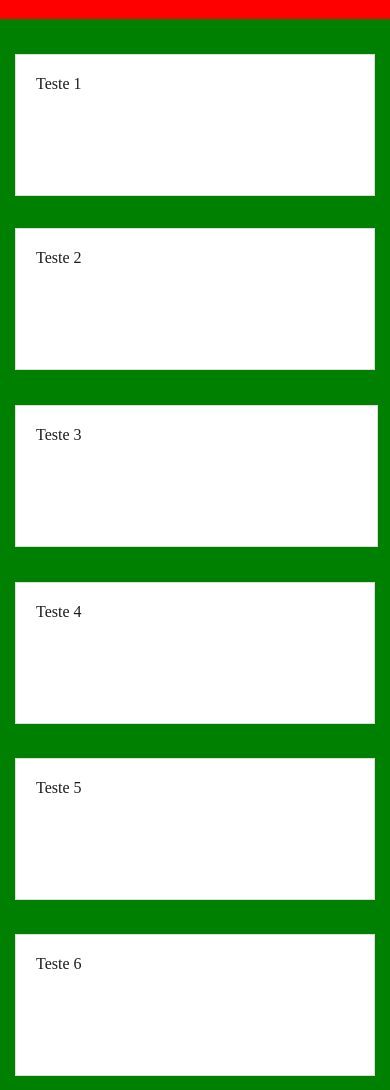
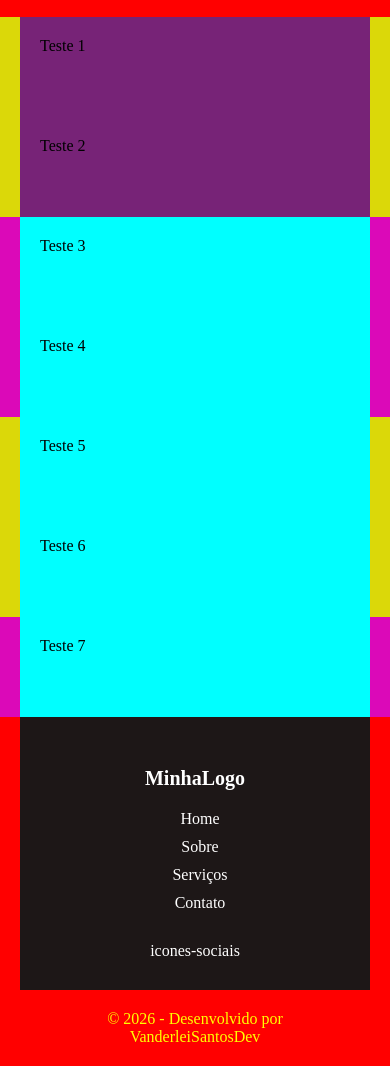
Before and after one commit to VanderleiSantosDev/landing_page_1, a plain HTML site: page index.html in a window 390 px wide. Shown: the part 71-1161 px from the top of the page. After the commit the page ends 1137 px from the top, so only its background shows below. Drawn offline with Linux system fonts and the light colour scheme.

Commit message:
Atualização da landing page 003

```diff
--- a/css/style.css
+++ b/css/style.css
@@ -1,11 +1,12 @@
 /*FOLHA DE ESTILO CSS*/
+* {
+  box-sizing: border-box;
+  margin:0px;
+  padding:0px;
+}
 
-html,
-body {
-  margin: 0px;
-  height: 100%;
-  padding: 0px;
-}
+html,body {
+  height: 100%;}
 
 
 /*DOCUMENTO*/
@@ -13,69 +14,67 @@ body {
 .container {
   display: flex;
   flex-direction: column;
-  min-height: 100vh;
-
-}
+  min-height: 100vh;}
 
 
 /*HEADER*/
 
 .header {
   display: flex;
-  justify-content: center; /* centraliza o conteúdo */
+  justify-content: center;
+  /* centraliza o conteúdo */
   align-items: center;
   background: red;
   height: 100px;
-  padding:20px;
+  padding: 0px;
 }
+
 
 /*MENU*/
 
-nav {
+.nav-topo {
   display: flex;
-  justify-content: space-between;
-
+  justify-content: row;
+  align-items: center;
   padding: 10px 0px;
   color: #fff;
-  width: 1200px; /* limite de largura */
+  width: 1200px;
   background: #1d1717;
 }
 
 .logo {
   font-size: 20px;
   font-weight: bold;
+  width: 400px;
+  text-align: left;
+}
+
+.menu-social {
+  width: 300px;
+  text-align: center;
 }
 
 .menu {
   display: flex;
+  flex-direction: row;
+  justify-content: flex-end;
+  align-items: center;
   list-style: none;
+  width: 500px;
   margin: 0;
   padding: 0;
 }
 
-.menu li{
+.menu li {
   position: relative;
 }
 
-.menu a{
+.menu a {
   display: block;
   padding: 0px 10px 0px 10px;
   color: #fff;
   text-decoration: none;
-  position: relative; /* necessário para o ::before */
-}
-
-.menu li + li a::before{
-  content: "";
-  position: absolute;
-  left: 0;
-  top: 25%;       /*controla onde começa*/
-  height: 50%;    /*controla o tamanho vertical*/
-  border-left: 1px solid #ccc;
-}
-
-.menu > li.m-ult-f a{
-  padding-right: 0px !important;
+  position: relative;
 }
 
 .menu-toggle {
@@ -91,126 +90,352 @@ nav {
 
 /*MAIN */
 
-main {
-  flex: 1;
+.main {
+  display: grid;
+  grid-template-columns: 1fr;
+  width: 100%;
+  height: auto;
+}
+
+
+/* PRIMEIRA SESSÃO*/
+
+.primeira-section {
   display: flex;
-  flex-direction: column;
+  flex-direction: row;
+  justify-content: center;
+  align-items: center;
+  width: 100%;
+  height: auto;
+  background: rgb(219, 216, 9);
+}
+
+.box-01 {
+  display: flex;
+  flex-direction: row;
+  width: 1200px;
+  height: auto;
 
 }
 
-.primeira-section{
+.primeira-section .box-01 .item-box-01 {
+  width: 50%;
+  background-color: aqua;
+  min-height: 100px;
+  padding: 20px;
+}
+
+
+/* SEGUNDA SESSÃO*/
+
+.segunda-section {
+  display: flex;
+  flex-direction: column;
+  justify-content: center;
+  align-items: center;
   width: 100%;
   height: auto;
-  background: green;
-  padding-top:20px;
+  background: rgb(219, 9, 184);
+}
+
+.box-02 {
+  display: flex;
+  flex-direction: column;
+  width: 1200px;
+  height: auto;
+}
+
+.segunda-section .box-02 .item-box-02 {
+  width: 100%;
+  background-color: rgb(109, 59, 167);
+  min-height: 100px;
+  padding: 20px;
+}
+
+
+/* TERCEIRA SESSÃO*/
+
+.terceira-section {
+  display: flex;
+  flex-direction: row;
+  justify-content: center;
+  align-items: center;
+  width: 100%;
+  height: auto;
+  background: rgb(219, 216, 9);
 
 }
 
-.segunda-section{
-  width: 100%;
+.box-03 {
+  display: flex;
+  flex-direction: row;
+  width: 1200px;
   height: auto;
-  background: green;
 
 }
 
-.grid {
-
-  display: grid;
-  width: 100%;
-  max-width: 1200px;
-  margin:auto;
-  padding-top:0px;
-  grid-template-columns: 1fr;
-
-
-}
-
-.grid-2,.grid-3 {
-
-  display: grid;
-  padding-top:20px;
-  max-width: 1200px;
-  margin: auto;
-  grid-template-columns: 1fr;
-
-
-}
-
-.item {
-  background: #fff;
-  height: 100px;
-  padding:20px;
-  text-align: left;
-  color: #1c1c1c;
-  border:1px solid #ddd;
+.terceira-section .box-03 .item-box-03 {
+  width: 50%;
+  background-color: aqua;
+  min-height: 100px;
+  padding: 20px;
 }
 
 
-.primeira-section > .grid > .item{
-  margin:15px 15px 17px 15px;
-}
-.segunda-section > .grid-2 > .item{
-  margin:-2px 12px 5px 15px;
-}
-.segunda-section > .grid-3 > .item{
-  margin:10px 15px 7px 15px;
-}
-.primeira-section > .grid-4 > .item{
-  margin:7px 15px 27px 15px;
+/* QUARTA SESSÃO*/
+
+.quarta-section {
+  display: flex;
+  flex-direction: column;
+  justify-content: center;
+  align-items: center;
+  width: 100%;
+  height: auto;
+  background: rgb(219, 9, 184);
 }
 
-.primeira-section > .grid-4{
-  padding-bottom: 9px;
+.box-04 {
+  display: flex;
+  flex-direction: column;
+  width: 1200px;
+  height: auto;
 }
 
-
+.quarta-section .box-04 .item-box-04 {
+  width: 100%;
+  background-color: rgb(109, 59, 167);
+  min-height: 100px;
+  padding: 20px;}
 
 
 /*FOOTER*/
 
 .footer {
   display: grid;
+  place-items: center;
   grid-template-columns: 1fr;
-  align-items: center;
-  justify-items: center;
+  width: 100%;
   background: red;
-  min-height: 100px;
+  height: auto;
   margin-top: auto;
-  color:#fff;
+  color: #fff;
+}
+
+.nav-footer {
+  display: flex;
+  flex-direction: row;
+  justify-content: flex-start;
+  align-items: flex-start;
+  padding: 30px 0px;
+  color: #fff;
+  width: 1200px;
+  /* limite de largura */
+  background: #1d1717;
+}
+
+.logo-footer {
+  font-size: 20px;
+  font-weight: bold;
+  width: 40%;
+  text-align: left;
+}
+
+.menu-social-footer {
+  display: flex;
+  flex-direction: row;
+  justify-content: end;
+  align-items: flex-end;
+  width: 40%;
+}
+
+.menu-footer {
+  display: flex;
+  flex-direction: column;
+  justify-content: center;
+  align-items: flex-start;
+  list-style: none;
+  width: 20%;
+  margin: 0;
+  padding: 0;
+}
+
+.menu-footer li {
+  position: relative;
+}
+
+.menu-footer a {
+  display: block;
+  padding: 0px 0px 10px 10px;
+  color: #fff;
+  text-decoration: none;
+  position: relative;
+  /* necessário para o ::before */
+}
+
+.copy-rodape {
+  display: block;
+  text-align: center;
+  min-height: 50px;
+  color: yellow;
+  padding: 20px;
 }
 
 
-/*MOBILE MINIMO 1024PX */
+/*MOBILE MiN 1024PX */
 
-@media (min-width: 1024px) {
-  .grid {
-    grid-template-columns: 1fr 1fr; /* duas colunas */
+@media (min-width: 940px) {
+
+  .menu>li.m-ult-f a {
+    padding-right: 0px !important;
   }
-  .primeira-section > .grid > .item{
-    margin:10px 15px 5px 15px;
+
+  .menu li+li a::before {
+    content: "";
+    position: absolute;
+    left: 0;
+    top: 25%;
+    /*controla onde começa*/
+    height: 50%;
+    /*controla o tamanho vertical*/
+    border-left: 1px solid #ccc;
   }
-  .segunda-section > .grid-2 > .item{
-    margin:5px 15px 0px 15px;
+}
+
+
+/*MOBILE MAX 1024PX */
+
+@media (max-width: 1240px) {
+  .box-01 {
+    display: flex;
+    flex-direction: row;
+    width: 900px;
+    height: auto;
   }
-  .segunda-section > .grid-3 > .item{
-    margin:10px 15px 0px 15px;
+
+  .box-02 {
+    display: flex;
+    flex-direction: row;
+    width: 900px;
+    height: auto;
   }
-  .primeira-section > .grid-4 > .item{
-    margin:10px 15px 30px 15px;
+
+  .box-03 {
+    display: flex;
+    flex-direction: row;
+    width: 900px;
+    height: auto;
+  }
+
+  .box-04 {
+    display: flex;
+    flex-direction: row;
+    width: 900px;
+    height: auto;
+  }
+
+  .nav-topo {
+    width: 900px;
+    /* limite de largura */
+  }
+
+  .logo {
+    width: 300px;
+  }
+
+  .menu-social {
+    width: 300px;
+  }
+
+  .menu {
+    display: flex;
+    flex-direction: row;
+    justify-content: flex-end;
+    align-items: center;
+    list-style: none;
+    width: 300px;
+    margin: 0;
+    padding: 0;
+  }
+
+  .nav-footer {
+    width: 900px;
   }
 
 }
 
 
-/* MOBILE MINIMO 768PX */
+/*MOBILE MINIMO 940PX */
 
-@media (max-width: 768px) {
+@media (max-width: 940px) {
+
+
+  .box-01,
+  .box-02,
+  .box-03,
+  .box-04 {
+    padding: 0px 20px;
+  }
+
+  .primeira-section .box-01 .item-box-01 {
+    width: 100%;
+    background-color: rgb(119, 35, 119);
+  }
+
+  .segunda-section .box-02 .item-box-02 {
+    width: 100%;
+    background-color: aqua;
+  }
+
+  .terceira-section .box-03 .item-box-03 {
+    width: 100%;
+    background-color: aqua;
+  }
+
+  .quarta-section .box-04 .item-box-04 {
+    width: 100%;
+    background-color: aqua;
+  }
+
+
+  .box-01,
+  .box-02,
+  .box-03,
+  .box-04 {
+    display: flex;
+    flex-direction: column;
+    justify-content: center;
+    align-items: center;
+    width: 100%;
+    height: auto;
+  }
+
+
+  .header {
+    padding: 20px;
+  }
+
+  .nav-topo {
+    width: 100%;
+    /* limite de largura */
+  }
+
+  .menu-social {
+    display: none;
+  }
+
+  .logo,
+  .menu-toggle {
+    width: 50%;
+  }
+
   .menu {
     display: none;
     flex-direction: column;
+    justify-content: flex-start;
+    align-items: flex-start;
     background: red;
     position: absolute;
-    top: 100px;
+    top: 90px;
     right: 0;
     width: 100%;
   }
@@ -221,9 +446,42 @@ main {
 
   .menu-toggle {
     display: block;
+    text-align: right;
   }
 
   .menu.show {
     display: flex;
   }
+
+  .footer {
+    padding: 0 20px;
+    width: 100%;
+  }
+
+  .nav-footer {
+    width: 100%;
+    padding: 30px 0;
+  }
 }
+
+@media (max-width: 700px) {
+
+  .nav-footer {
+    display: flex;
+    flex-direction: column;
+    justify-content: center;
+    align-items: center;
+    color: #fff;
+    width: 100%;
+    /* limite de largura */
+    background: #1d1717;
+  }
+
+  .logo-footer,
+  .menu-footer,
+  .menu-social-footer {
+    display: block;
+    padding-top: 20px;
+    text-align: center;
+  }
+}
--- a/index.html
+++ b/index.html
@@ -11,59 +11,114 @@
 
 <body class="container">
 
-    <!-- Sessão -->
+
+    <!-- Header -->
 
     <header class="header">
 
-        <nav>
+        <nav class="nav-topo">
+
             <div class="logo">MinhaLogo</div>
+
+            <div class="menu-social">icones-sociais</div>
+
             <button class="menu-toggle">☰</button>
-            <ul class="menu" style="text-align: right;">
+
+            <ul class="menu">
                 <li><a href="#">Home</a></li>
                 <li><a href="#">Sobre</a></li>
                 <li><a href="#">Serviços</a></li>
                 <li class="m-ult-f"><a href="#">Contato</a></li>
             </ul>
+
         </nav>
 
     </header>
 
 
-    <!-- Sessão -->
+    <!-- Main -->
 
-    <main>
+    <main class="main">
+
+
+        <!-- Primeira Sessão -->
+
         <section class="primeira-section">
-        <div class="grid">
-            <div class="item">Teste 1</div>
-            <div class="item">Teste 2</div>
-        </div>
-        </section>
 
-        <section class="segunda-section">
-
-            <div class="grid-2">
-                <div class="item">Teste 3</div>
-            </div>
-
-            <div class="grid-3">
-                <div class="item">Teste 4</div>
+            <div class="box-01">
+                <div class="item-box-01">Teste 1</div>
+                <div class="item-box-01">Teste 2</div>
             </div>
 
         </section>
 
-        <section class="primeira-section">
-        <div class="grid grid-4">
-            <div class="item">Teste 5</div>
-            <div class="item">Teste 6</div>
-        </div>
+
+        <!-- Segunda Sessão -->
+
+        <section class="box-container">
+
+            <div class="segunda-section">
+
+                <div class="box-02">
+                    <div class="item-box-02">Teste 3</div>
+                </div>
+
+                <div class="box-02">
+                    <div class="item-box-02">Teste 4</div>
+                </div>
+
+            </div>
+
+
+            <!-- Terceira Sessão -->
+
+            <div class="terceira-section">
+
+                <div class="box-03">
+                    <div class="item-box-03">Teste 5</div>
+                    <div class="item-box-03">Teste 6</div>
+                </div>
+
+            </div>
+
+
+            <!-- Quarta Sessão -->
+
+            <div class="quarta-section">
+
+                <div class="box-04">
+                    <div class="item-box-04">Teste 7</div>
+                </div>
+
+            </div>
+
         </section>
 
     </main>
 
+
+
     <!-- footer -->
 
     <footer class="footer">
-        <div>&copy 2026 - Desenvolvido por VanderleiSantosDev</div>
+
+        <nav class="nav-footer">
+
+            <div class="logo-footer">MinhaLogo</div>
+
+            <ul class="menu-footer">
+                <li><a href="#">Home</a></li>
+                <li><a href="#">Sobre</a></li>
+                <li><a href="#">Serviços</a></li>
+                <li class="m-ult-f"><a href="#">Contato</a></li>
+            </ul>
+
+            <div class="menu-social-footer">icones-sociais</div>
+
+        </nav>
+
+        <div class="copy-rodape">&copy 2026 - Desenvolvido por VanderleiSantosDev</div>
+
     </footer>
 
 
```
